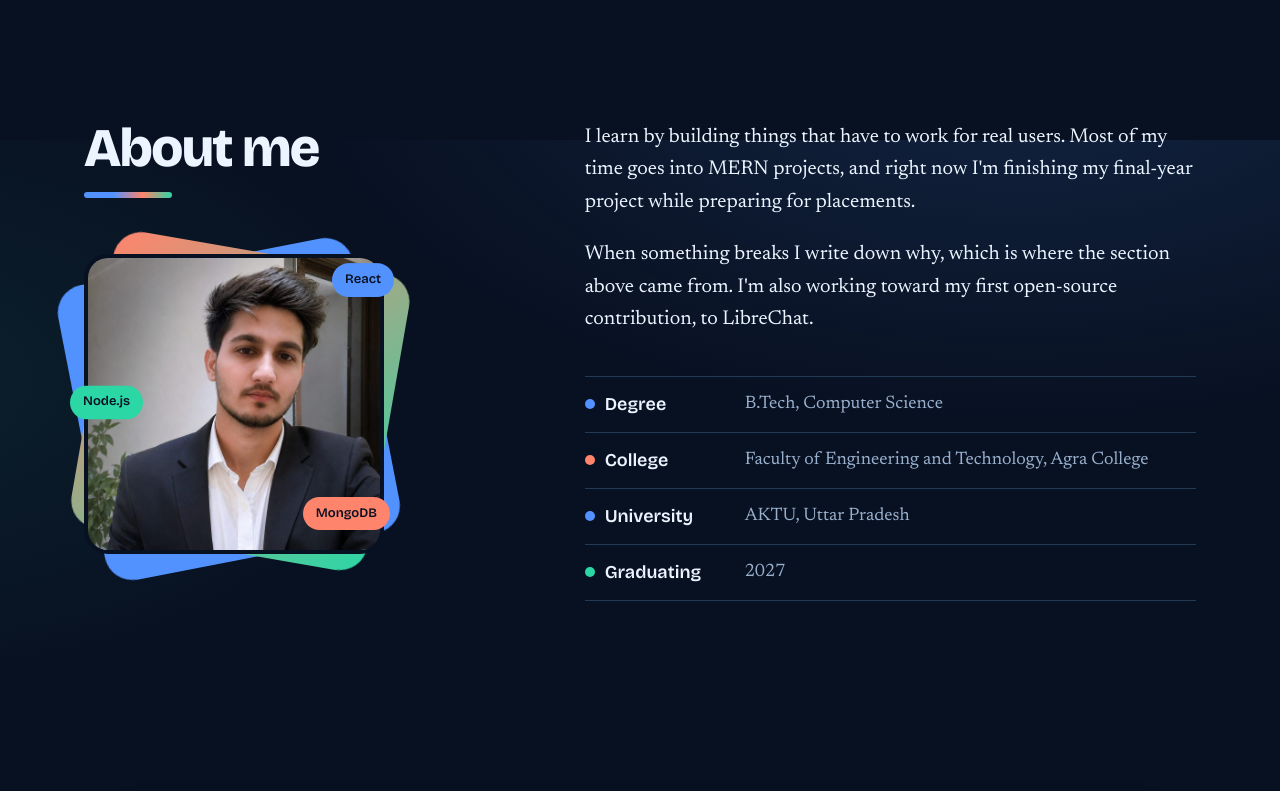
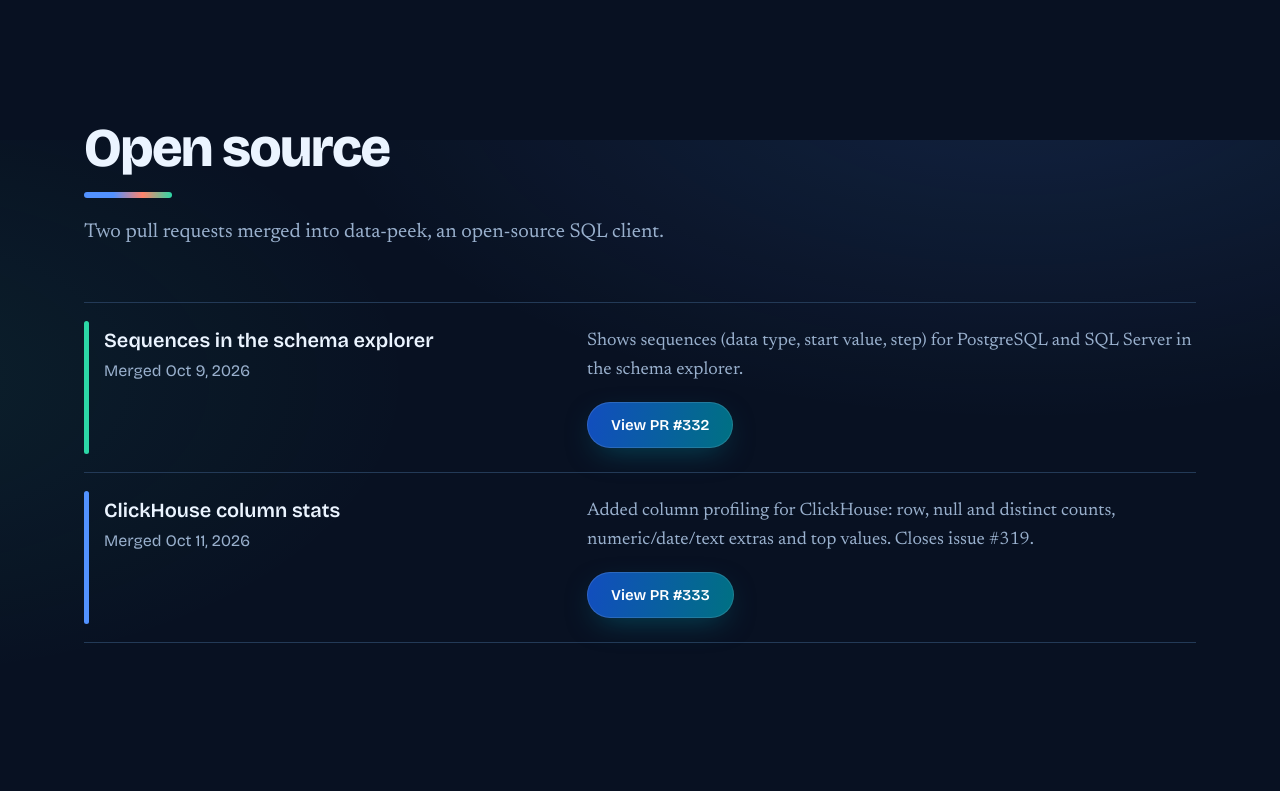
Before and after one commit to Lakshya0604/portfolio-website, a React (Vite) app: page / in a window 1280 px wide. Shown: the part 4660-5451 px from the top of the page. Built offline with nearby package versions, Linux system fonts and the light colour scheme; no server answers.

Commit message:
Implement OpenSource section for merged PRs
Added OpenSource component to display merged pull requests.

```diff
--- a/src/App.jsx
+++ b/src/App.jsx
@@ -859,6 +859,31 @@ function Debugging() {
   );
 }
 
+const OSS_PRS = [
+  { n: "#332", title: "Sequences in the schema explorer", body: "Shows sequences (data type, start value, step) for PostgreSQL and SQL Server in the schema explorer.", date: "Merged Oct 9, 2026", href: "https://github.com/Rohithgilla12/data-peek/pull/332", color: "teal" },
+  { n: "#333", title: "ClickHouse column stats", body: "Added column profiling for ClickHouse: row, null and distinct counts, numeric/date/text extras and top values. Closes issue #319.", date: "Merged Oct 11, 2026", href: "https://github.com/Rohithgilla12/data-peek/pull/333", color: "sky" },
+];
+
+function OpenSource() {
+  return (
+    <Section id="open-source">
+      <H2 lead="Two pull requests merged into data-peek, an open-source SQL client.">Open source</H2>
+      <div>
+        {OSS_PRS.map((p, i) => (
+          <Reveal key={p.n} delay={i * 60} className="bug grid md:grid-cols-[1fr_1.4fr] gap-2 md:gap-12 py-6 pl-5 border-t border-rule last:border-b" style={{ "--c": cv(p.color) }}>
+            <span className="bug-bar" />
+            <h3 className="font-display font-semibold text-xl leading-snug">{p.title}<span className="block text-base text-mute font-normal mt-1">{p.date}</span></h3>
+            <div>
+              <p className="text-lg text-mute leading-relaxed">{p.body}</p>
+              <a href={p.href} target="_blank" rel="noopener noreferrer" className={btnPrimary + " inline-block mt-4"}>View PR {p.n}</a>
+            </div>
+          </Reveal>
+        ))}
+      </div>
+    </Section>
+  );
+}
+
 /* -------------------------------- about ------------------------------ */
 function About() {
   const rows = [
@@ -888,7 +913,7 @@ function About() {
             I learn by building things that have to work for real users. Most of my time goes into MERN projects, and right now I'm finishing my final-year project while preparing for placements.
           </p>
           <p className="mt-5 text-xl leading-relaxed max-w-[58ch]">
-            When something breaks I write down why, which is where the section above came from. I'm also working toward my first open-source contribution, to LibreChat.
+            When something breaks I write down why, which is where the section above came from. I've also had two pull requests merged into data-peek, an open-source SQL client.
           </p>
           <dl className="mt-10 border-t border-rule">
             {rows.map(([k, v, c]) => (
@@ -1144,6 +1169,7 @@ function App() {
         <ProjectGallery />
         <Projects />
         <Debugging />
+        <OpenSource />
         <About />
         <Contact />
       </main>
```
